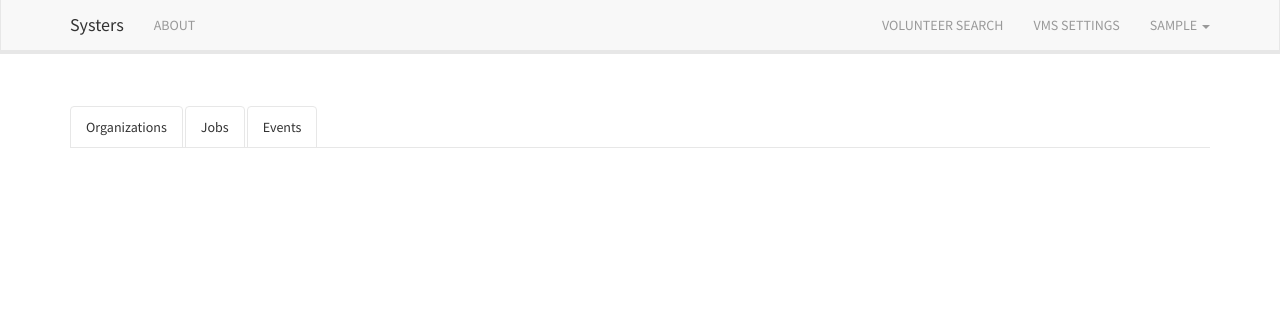
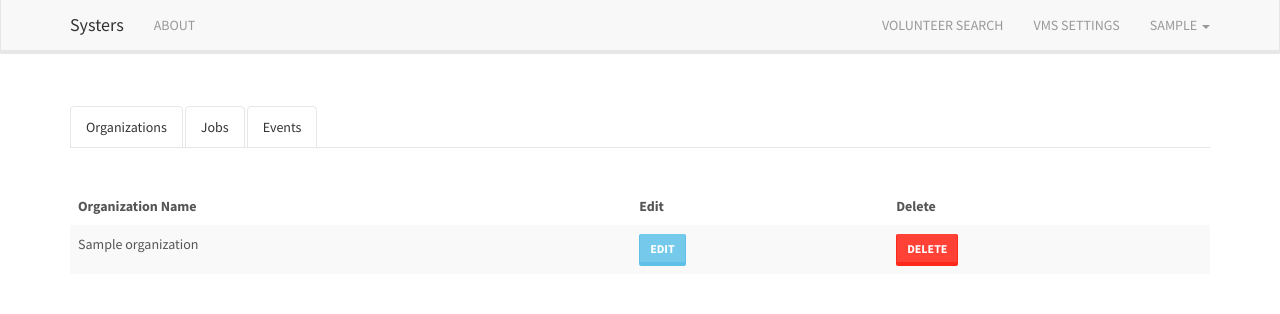
Before and after one commit to Nerdylicious/vms-integrated, a Django app: page /organization/list/ in a window 1280 px wide. Shown: the top 314 px of the page. Run offline with Django 3.2, Linux system fonts and the light colour scheme; a user stored in the database is signed in; tables that the repository leaves empty hold one stand-in row (values such as "Sample post"); parts of the project's set-up code (start-up, migrations or seed data) failed here and were passed over; some libraries are stand-ins or nearby versions.

Commit message:
Added functionality to view list of organizations in settings

```diff
--- a/vms/organization/templates/organization/list.html
+++ b/vms/organization/templates/organization/list.html
@@ -1,4 +1,27 @@
 {% extends "administrator/settings.html" %}
 
 {% block setting_content %}
+    <div class="spacer"></div>
+    <table class="table table-striped table-hover">
+        <thead>
+            <tr>
+                <th>Organization Name</th>
+                <th>Edit</th>
+                <th>Delete</th>
+            </tr>
+        </thead>
+        <tbody>
+            {% for organization in organization_list %}
+                <tr>
+                    <td>{{ organization.name }}</td>
+                    <td>
+                        <a href="#" class="btn btn-info btn-sm">Edit</a>
+                    </td>
+                    <td>
+                        <a href="#" class="btn btn-danger btn-sm">Delete</a>
+                    </td>
+                </tr>
+            {% endfor %}
+        </tbody>
+    </table>
 {% endblock %}
--- a/vms/organization/views.py
+++ b/vms/organization/views.py
@@ -8,4 +8,4 @@ from organization.services import *
 @login_required
 def list(request):
     organization_list = get_organizations_ordered_by_name()
-    return render(request, 'organization/list.html')
+    return render(request, 'organization/list.html', {'organization_list' : organization_list})
```
